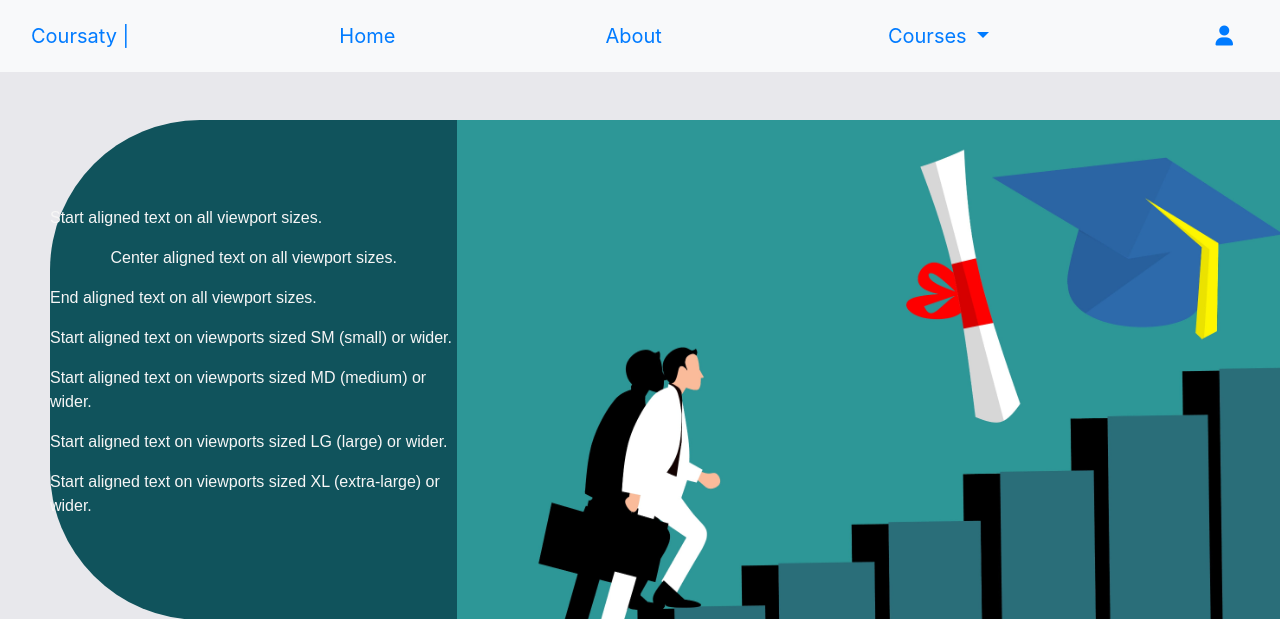
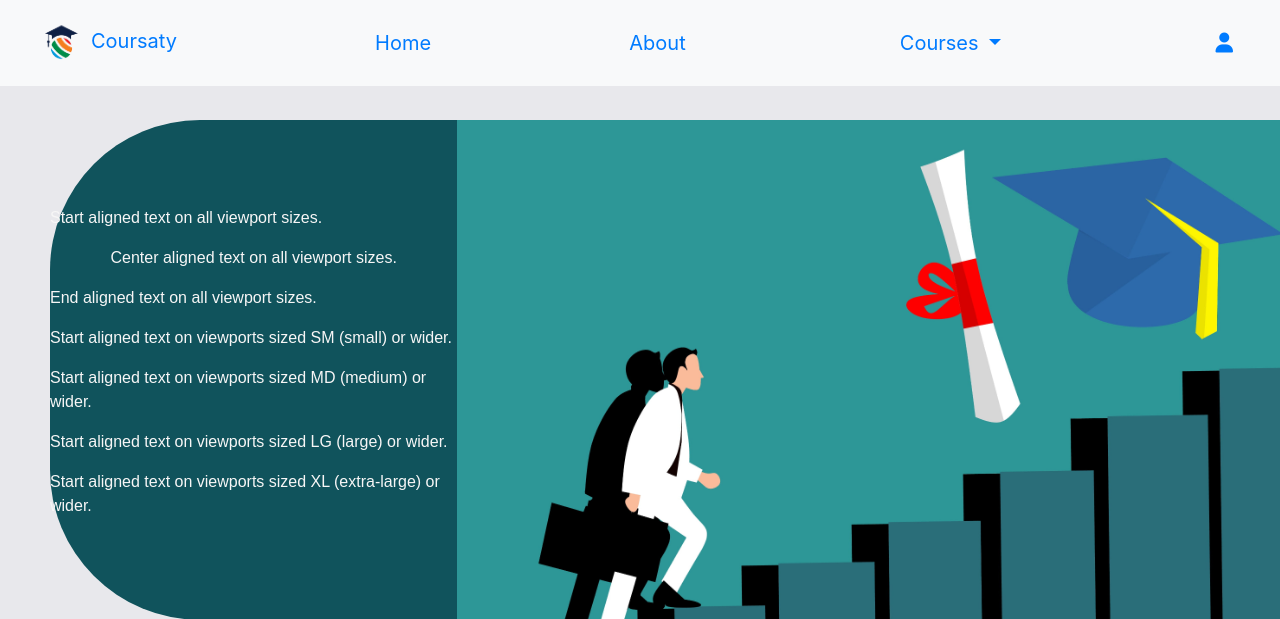
Before and after one commit to M2hmoud2del/Courses-Site, a PHP site: page /index.php in a window 1280 px wide. Shown: the top 619 px of the page. Run offline with PHP 8.4, Linux system fonts and the light colour scheme; data comes from the database, SQL or seed files in the repository.

Commit message:
navbar logo

```diff
--- a/navbar.php
+++ b/navbar.php
@@ -1,7 +1,7 @@
     <!-- Navbar -->
     <nav class="navbar navbar-danger bg-light" style="position: fixed;z-index: 1000;width: 100%;top: 0px;">
         <div class="container-fluid">
-          <a class="navbar-brand fw-bold" href="index.php">Coursaty |</a>
+          <a class="navbar-brand fw-bold" href="index.php"><img src="img\logo.png" style="width:60px; ">Coursaty </a>
           <a class="navbar-brand fw-bold" href="index.php">Home</a>
           <a class="navbar-brand fw-bold" href="#foot" >About</a>
           <li class="navbar-brand dropdown">
```
